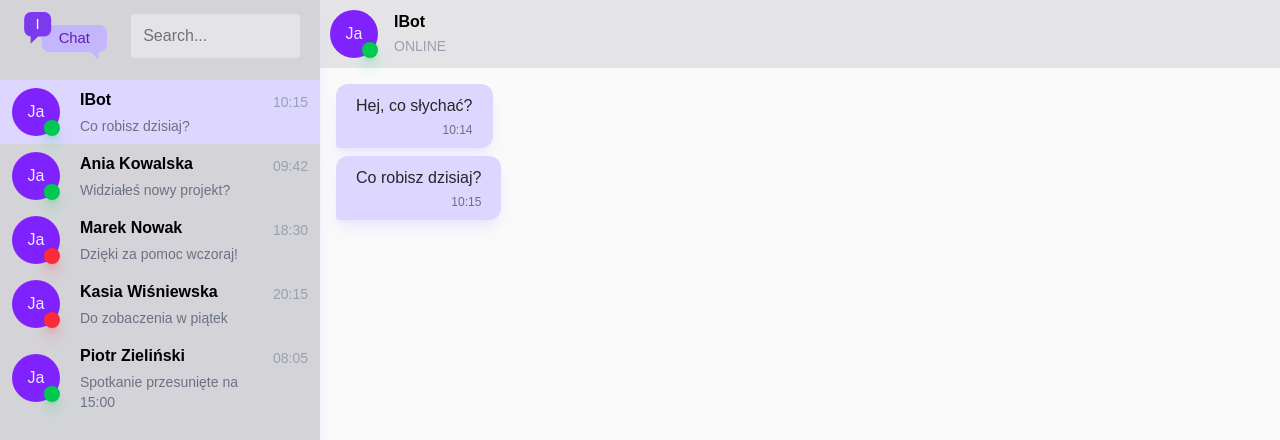
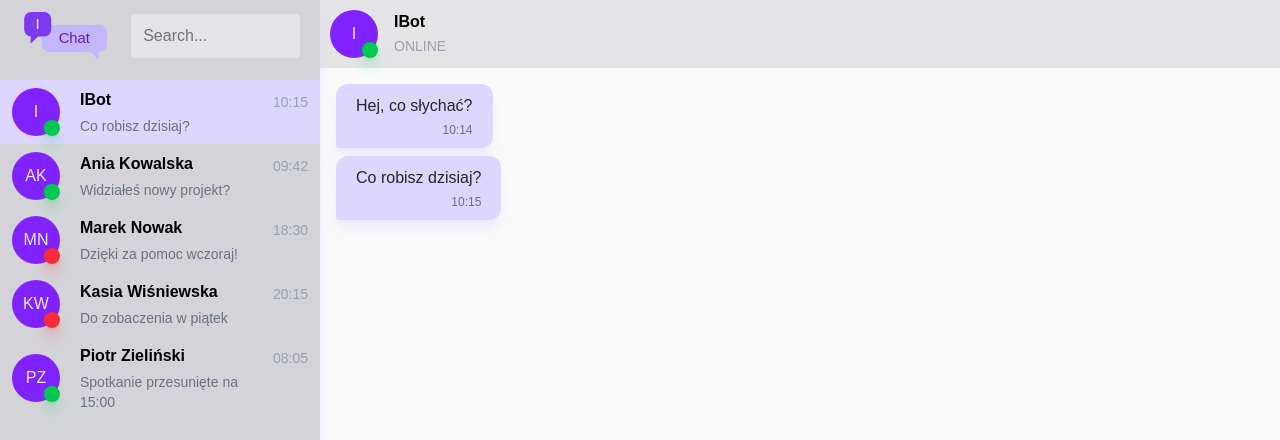
Before and after one commit to NegativePlayeer/IChat, a React (Vite) app in the folder frontend/: page / in a window 1280 px wide. Shown: the top 440 px of the page. Built offline with nearby package versions, Linux system fonts and the light colour scheme.

Commit message:
feat: add initials to avatar

```diff
--- a/frontend/src/Components/ChatHeader.tsx
+++ b/frontend/src/Components/ChatHeader.tsx
@@ -1,11 +1,16 @@
+import { usernameShortener } from './helpers/usernameShortener';
 import type { User } from './types';
 import UserAvatar from './UserAvatar';
 
 function ChatHeader({ userInfo }: User) {
+	const shortenName = usernameShortener(userInfo.username);
 	return (
 		<div className='flex gap-2.5 p-2.5 bg-zinc-200 items-center'>
 			<div className='flex gap-4'>
-				<UserAvatar isActive={userInfo.isActive} />
+				<UserAvatar
+					isActive={userInfo.isActive}
+					usernameShort={shortenName}
+				/>
 				<div>
 					<h4 className='font-semibold'>
 						{userInfo.username}
--- a/frontend/src/Components/UserAvatar.tsx
+++ b/frontend/src/Components/UserAvatar.tsx
@@ -1,9 +1,15 @@
 import type { User } from './types/index';
 
-function UserAvatar({ isActive }: Pick<User, 'isActive'>) {
+function UserAvatar({
+	isActive,
+	usernameShort,
+}: {
+	isActive: Pick<User, 'isActive'>;
+	usernameShort: Pick<User, 'username'>;
+}) {
 	return (
 		<div className='relative bg-violet-600 text-violet-100 rounded-full w-12 h-12 flex items-center justify-center shrink-0'>
-			<span>Ja</span>
+			<span>{usernameShort}</span>
 			<div
 				className={`absolute inset-8 rounded-full ${isActive ? 'bg-green-500 w-4 h-4 shadow-lg shadow-green-500/50' : 'bg-red-500 w-4 h-4 shadow-lg shadow-red-500/50'} `}
 			></div>
--- a/frontend/src/Components/UserChat.tsx
+++ b/frontend/src/Components/UserChat.tsx
@@ -1,5 +1,6 @@
 import UserAvatar from './UserAvatar';
 import { dateParser } from './helpers/dateParser';
+import { usernameShortener } from './helpers/usernameShortener';
 import type { User } from './types/index';
 
 interface UserChatProps {
@@ -13,13 +14,18 @@ function UserChat({
 	selectedUser,
 	onClick,
 }: UserChatProps) {
+	const shortenName = usernameShortener(userInfo.username);
+
 	return (
 		<div
 			className={`flex items-center justify-between gap-4  px-3 py-2 cursor-pointer ${selectedUser ? 'bg-violet-200' : 'hover:bg-violet-100'}`}
 			onClick={onClick}
 		>
 			<div className='flex gap-5 items-center'>
-				<UserAvatar isActive={userInfo.isActive} />
+				<UserAvatar
+					isActive={userInfo.isActive}
+					usernameShort={shortenName}
+				/>
 				<div className='flex flex-col gap-1'>
 					<h4 className='font-semibold'>
 						{userInfo.username}
--- /dev/null
+++ b/frontend/src/Components/helpers/usernameShortener.ts
@@ -0,0 +1,9 @@
+import type { User } from '../types';
+
+export const usernameShortener = (
+	username: string,
+): string =>
+	username
+		.split(' ')
+		.map((word) => word.at(0) ?? '')
+		.join('') || '?';
```
